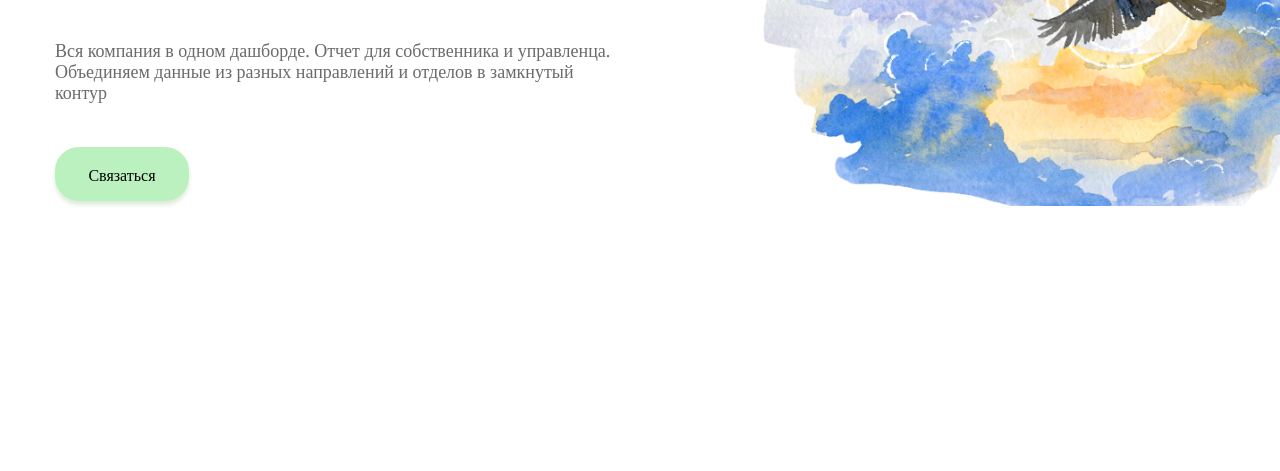
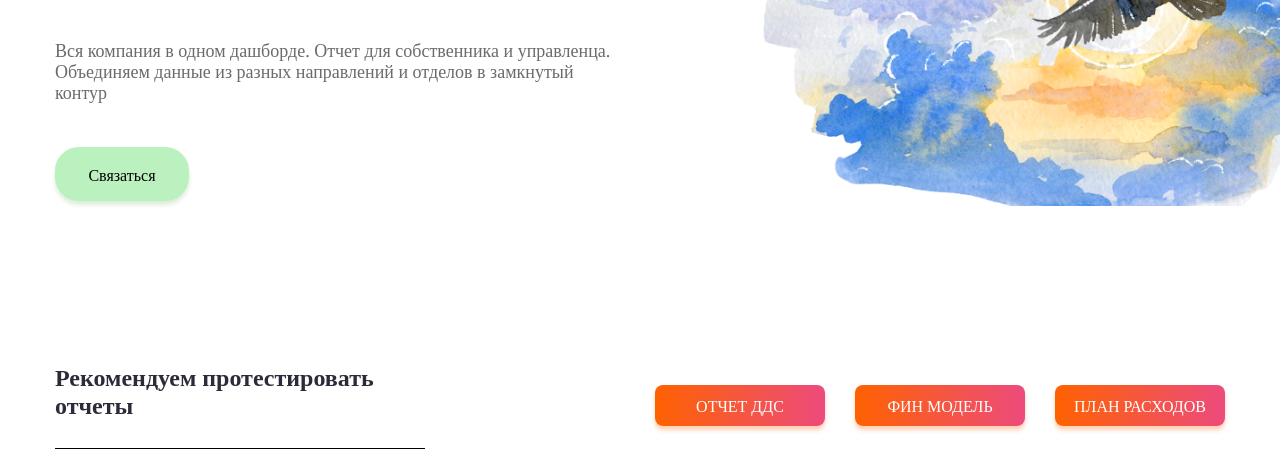
Before and after one commit to aget777/algoritm_html, a plain HTML site: page index.html in a window 1280 px wide. Shown: the part 283-754 px from the top of the page. Drawn offline with nearby package versions, Linux system fonts and the light colour scheme.

Commit message:
блок с кнопками ДДС, Финмодель, Календарь готов

```diff
--- a/css/main.css
+++ b/css/main.css
@@ -132,3 +132,7 @@ body{
 .align-content-center{
     align-content: center;
 }
+
+.align-items-center{
+    align-items: center;
+}
--- a/index.html
+++ b/index.html
@@ -49,6 +49,14 @@
                 </div>
             </div>
         </section>
+        <section class="banner container">
+            <div class="row align-items-center">
+                <h2 class="banner__title col-4">Рекомендуем протестировать отчеты</h2>
+                <a href="#" class="banner__link col-2">Отчет ДДС</a>
+                <a href="#" class="banner__link col-2">Фин модель</a>
+                <a href="#" class="banner__link col-2">План расходов</a>
+            </div>
+        </section>
     </main>
 </body>
 </html>
--- a/style.css
+++ b/style.css
@@ -122,3 +122,47 @@
     color: #6B6B6B;
     margin-bottom: 4.4rem;
 }
+
+/* BANNER */
+.banner{
+    height: 17.7rem;
+    background: #FFFFFF;
+    /*box-shadow: 0px 0px 12px rgba(0, 0, 0, 0.1);*/
+    border-radius: .8rem;
+    display: grid;
+    align-content: center;
+}
+
+.banner__title{
+    font-weight: 700;
+    font-size: 2.4rem;
+    line-height: 2.8rem;
+    color: #2B2B3A;
+    padding-bottom: 3rem;
+    margin: 0;
+    border-bottom: .1rem solid black;
+
+}
+
+.banner__link{
+    height: 4.1rem;
+    background: linear-gradient(90.08deg, #FE6201 0.05%, #ED4B7C 99.92%);
+    box-shadow: 0rem .4rem .4rem rgba(254, 98, 1, 0.3);
+    border-radius: .8rem;
+    display: grid;
+    align-items: center;
+    justify-items: center;
+
+    font-style: normal;
+    font-weight: 500;
+    font-size: 1.6rem;
+    line-height: 1.9rem;
+    text-align: center;
+    text-transform: uppercase;
+    color: #FFFFFF;
+    text-decoration: none;
+}
+
+.banner__link:first-of-type{
+    grid-column-start: 7;
+}
```
